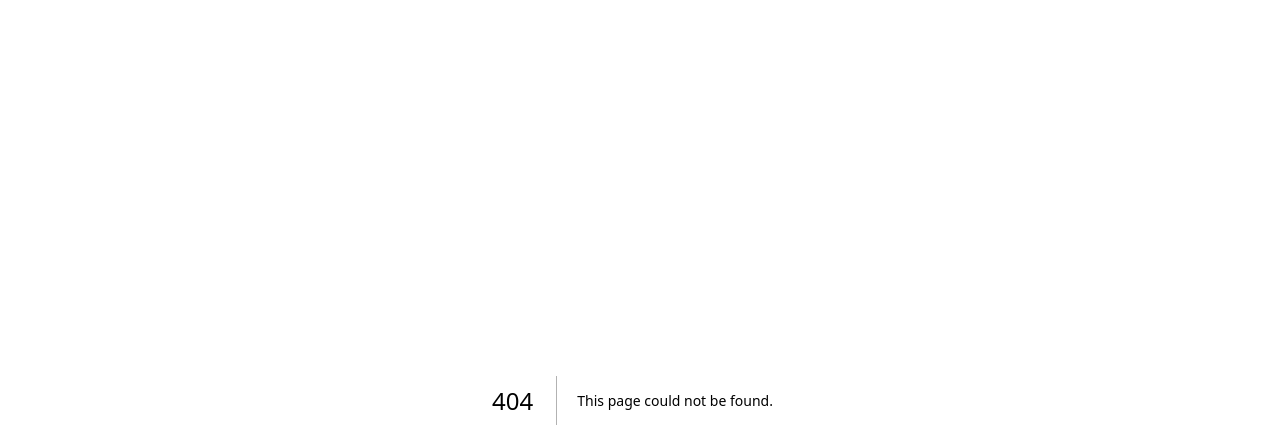
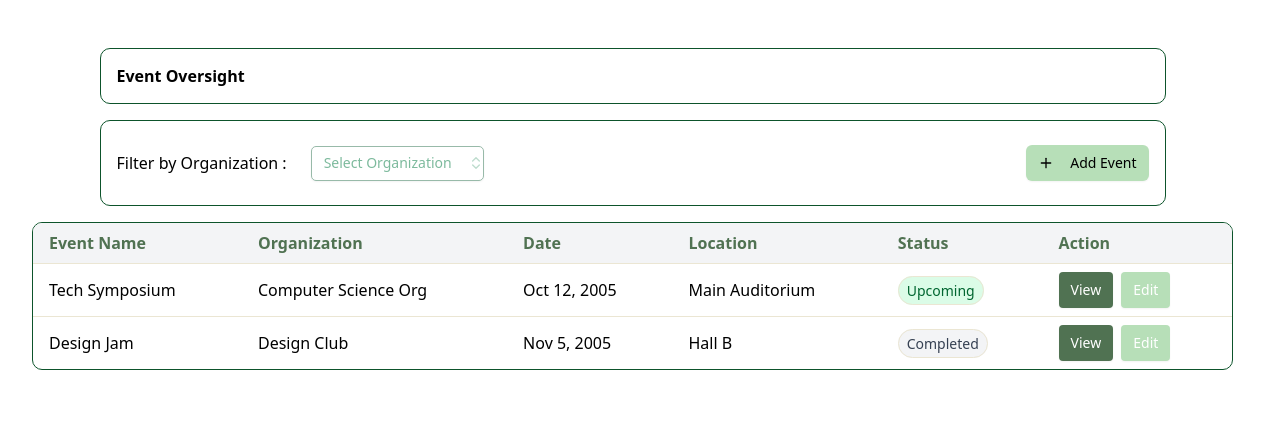
Before and after one commit to kemdav/Tambayan, a Next.js app: page /test/event-oversight-test in a window 1280 px wide. Before the commit this address had no page. Shown: the top 448 px of the page. Built offline with nearby package versions, Linux system fonts and the light colour scheme.

Commit message:
Add Event Oversight

```diff
--- /dev/null
+++ b/src/app/components/ui/event-oversight-components/all-event-oversights.tsx
@@ -0,0 +1,57 @@
+import EventOversight from "@/app/components/ui/event-oversight-components/event-oversight-header";
+import EventFilter from "@/app/components/ui/event-oversight-components/event-filter";
+import EventTable from "./event-table";
+
+interface Data {
+  eventName: string;
+  organization: string;
+  date: string;
+  location: string;
+  status?: string;
+  onClickView: () => void;
+  onClickEdit: () => void;
+}
+
+interface Option {
+  value: string;
+  label: string;
+}
+
+interface StatusStyle {
+  label: string;
+  bgColor: string;
+  textColor: string;
+}
+
+interface Props {
+  nameOversight?: string;
+  nameFilter?: string;
+  placeholder?: string;
+  options?: Option[];
+  tableData?: Data[];
+  statuses?: StatusStyle[];
+  onClickButton?: () => void;
+}
+
+export default function AllEventOversights({
+  nameOversight = "Event Oversight",
+  nameFilter = "Filter by Organization :",
+  placeholder = "Select Organization",
+  options,
+  tableData,
+  statuses,
+  onClickButton,
+}: Props) {
+  return (
+    <div className="flex flex-col items-center justify-center px-4 py-4">
+      <EventOversight name={nameOversight} />
+      <EventFilter
+        name={nameFilter}
+        placeholder={placeholder}
+        options={options}
+        onClickButton={onClickButton}
+      />
+      <EventTable tableData={tableData} statuses={statuses} />
+    </div>
+  );
+}
--- /dev/null
+++ b/src/app/components/ui/event-oversight-components/event-filter.tsx
@@ -0,0 +1,44 @@
+import DropDownRole from "../general/dropdown/dropdown-role";
+import { Button } from "@/app/components/ui/general/button";
+import { Plus } from "lucide-react";
+
+interface Option {
+  value: string;
+  label: string;
+}
+
+interface Props {
+  placeholder?: string;
+  name?: string;
+  options?: Option[];
+  onClickButton?: () => void;
+}
+
+export default function EventFilter({
+  name = "Filter by Organization :",
+  options = [{ value: "Tambayan", label: "Tambayan" }],
+  onClickButton,
+  placeholder = "Select Organization",
+}: Props) {
+  return (
+    <div className="w-full max-w-[1066px] border border-green-900 rounded-[10px] flex flex-col sm:flex-row items-start sm:items-center px-4 mt-4 justify-between gap-4 sm:gap-0 py-4 sm:h-[86px]">
+      <div className="flex flex-col sm:flex-row items-start sm:items-center gap-2 sm:space-x-4">
+        <h1 className="text-sm sm:text-base">{name}</h1>
+        <DropDownRole
+          options={options}
+          placeholder={placeholder}
+          width="w-full sm:w-[173px]"
+          height="h-[35px]"
+        />
+      </div>
+
+      <Button
+        onClick={onClickButton}
+        className="animation-button w-full sm:w-auto"
+      >
+        <Plus className="w-5 h-5 mr-2" />
+        Add Event
+      </Button>
+    </div>
+  );
+}
--- /dev/null
+++ b/src/app/components/ui/event-oversight-components/event-oversight-header.tsx
@@ -0,0 +1,15 @@
+import DropDownRole from "../general/dropdown/dropdown-role";
+import { Button } from "@/app/components/ui/general/button";
+import { Plus } from "lucide-react";
+
+interface Props {
+  name?: string;
+}
+
+export default function EventOversight({ name = "Event Oversight" }: Props) {
+  return (
+    <div className="w-full max-w-[1066px] sm:h-[56px] border border-green-900 rounded-[10px] flex items-center px-4 font-bold py-3 sm:py-0 text-sm sm:text-base mt-4">
+      {name}
+    </div>
+  );
+}
--- /dev/null
+++ b/src/app/components/ui/event-oversight-components/event-table.tsx
@@ -0,0 +1,105 @@
+"use client";
+
+import { Button } from "../general/button";
+
+interface StatusStyle {
+  label: string;
+  bgColor: string;
+  textColor: string;
+}
+
+interface EventData {
+  eventName: string;
+  organization: string;
+  date: string;
+  location: string;
+  status?: string; // ✅ just a string like "Upcoming"
+  onClickView: () => void;
+  onClickEdit: () => void;
+}
+
+interface Props {
+  tableData?: EventData[];
+  statuses?: StatusStyle[]; // ✅ full list of styles to match from
+}
+
+export default function EventTable({ tableData = [], statuses = [] }: Props) {
+  return (
+    <div className="overflow-x-auto rounded-[10px] border border-green-900 w-full mt-4">
+      <table className="min-w-[600px] w-full border-collapse text-left text-sm sm:text-base">
+        <thead className="bg-gray-100">
+          <tr>
+            <th className="px-2 py-2 sm:px-4 text-action-forest-green font-semibold whitespace-nowrap">
+              Event Name
+            </th>
+            <th className="px-2 py-2 sm:px-4 text-action-forest-green font-semibold whitespace-nowrap">
+              Organization
+            </th>
+            <th className="px-2 py-2 sm:px-4 text-action-forest-green font-semibold whitespace-nowrap">
+              Date
+            </th>
+            <th className="px-2 py-2 sm:px-4 text-action-forest-green font-semibold whitespace-nowrap">
+              Location
+            </th>
+            <th className="px-2 py-2 sm:px-4 text-action-forest-green font-semibold whitespace-nowrap">
+              Status
+            </th>
+            <th className="px-2 py-2 sm:px-4 text-action-forest-green font-semibold whitespace-nowrap">
+              Action
+            </th>
+          </tr>
+        </thead>
+        <tbody>
+          {tableData.map((event, index) => {
+            const style = statuses.find(
+              (s) => s.label.toLowerCase() === event.status?.toLowerCase()
+            );
+            return (
+              <tr key={index}>
+                <td className="border-t border-y-tint-beige-cream px-2 py-2 sm:px-4 whitespace-nowrap">
+                  {event.eventName}
+                </td>
+                <td className="border-t border-y-tint-beige-cream px-2 py-2 sm:px-4 whitespace-nowrap">
+                  {event.organization}
+                </td>
+                <td className="border-t border-y-tint-beige-cream px-2 py-2 sm:px-4 whitespace-nowrap">
+                  {event.date}
+                </td>
+                <td className="border-t border-y-tint-beige-cream px-2 py-2 sm:px-4 whitespace-nowrap">
+                  {event.location}
+                </td>
+                <td className="border-t border-y-tint-beige-cream px-2 py-2 sm:px-4 whitespace-nowrap">
+                  {style ? (
+                    <span
+                      className={`px-2 py-1 rounded-full text-sm font-medium border border-tint-beige-cream ${style.bgColor} ${style.textColor}`}
+                    >
+                      {style.label}
+                    </span>
+                  ) : (
+                    event.status || "-"
+                  )}
+                </td>
+                <td className="border-t border-y-tint-beige-cream px-2 py-2 sm:px-4">
+                  <div className="flex flex-col sm:flex-row gap-2">
+                    <Button
+                      className="bg-action-forest-green text-white px-3 py-1.5 text-xs sm:text-sm rounded transition-transform duration-150 active:scale-90"
+                      onClick={event.onClickView}
+                    >
+                      View
+                    </Button>
+                    <Button
+                      className="bg-action-fresh-green text-white px-3 py-1.5 text-xs sm:text-sm rounded transition-transform duration-150 active:scale-90"
+                      onClick={event.onClickEdit}
+                    >
+                      Edit
+                    </Button>
+                  </div>
+                </td>
+              </tr>
+            );
+          })}
+        </tbody>
+      </table>
+    </div>
+  );
+}
--- a/src/app/globals.css
+++ b/src/app/globals.css
@@ -130,3 +130,7 @@ input[type="password"]::-webkit-password-reveal-button {
 .scrollbar-hidden::-webkit-scrollbar {
   display: none; /* Chrome/Safari */
 }
+
+.animation-button {
+  @apply transition-all duration-150 ease-in-out active:scale-95;
+}
--- /dev/null
+++ b/src/app/test/event-oversight-test/page.tsx
@@ -0,0 +1,54 @@
+"use client";
+
+import AllEventOversights from "@/app/components/ui/event-oversight-components/all-event-oversights";
+
+export default function WikiOversightTest() {
+  const eventData = [
+    {
+      eventName: "Tech Symposium",
+      organization: "Computer Science Org",
+      date: "Oct 12, 2005",
+      location: "Main Auditorium",
+      status: "Upcoming",
+      onClickView: () => console.log("View Event"),
+      onClickEdit: () => console.log("Edit Event"),
+    },
+    {
+      eventName: "Design Jam",
+      organization: "Design Club",
+      date: "Nov 5, 2005",
+      location: "Hall B",
+      status: "Completed",
+      onClickView: () => console.log("View Event"),
+      onClickEdit: () => console.log("Edit Event"),
+    },
+  ];
+  const status = [
+    {
+      label: "Upcoming",
+      bgColor: "bg-green-100",
+      textColor: "text-green-800",
+    },
+    {
+      label: "Completed",
+      bgColor: "bg-gray-100",
+      textColor: "text-gray-700",
+    },
+  ];
+  const items = [
+    { value: "tambayan1", label: "Tambayan1" },
+    { value: "tambayan2", label: "Tambayan2" },
+    { value: "tambayan3", label: "Tambayan3" },
+  ];
+
+  return (
+    <div className="flex flex-col px-4 py-4 gap-4 w-full">
+      <AllEventOversights
+        tableData={eventData}
+        statuses={status}
+        options={items}
+      />
+      {/* Props : nameOversight, nameFilter, placeholder, options[value,label], onClickButton, tableData[eventName,organization,date,location,status,action], statuses=[label,bgColor,textColor]*/}
+    </div>
+  );
+}
```
